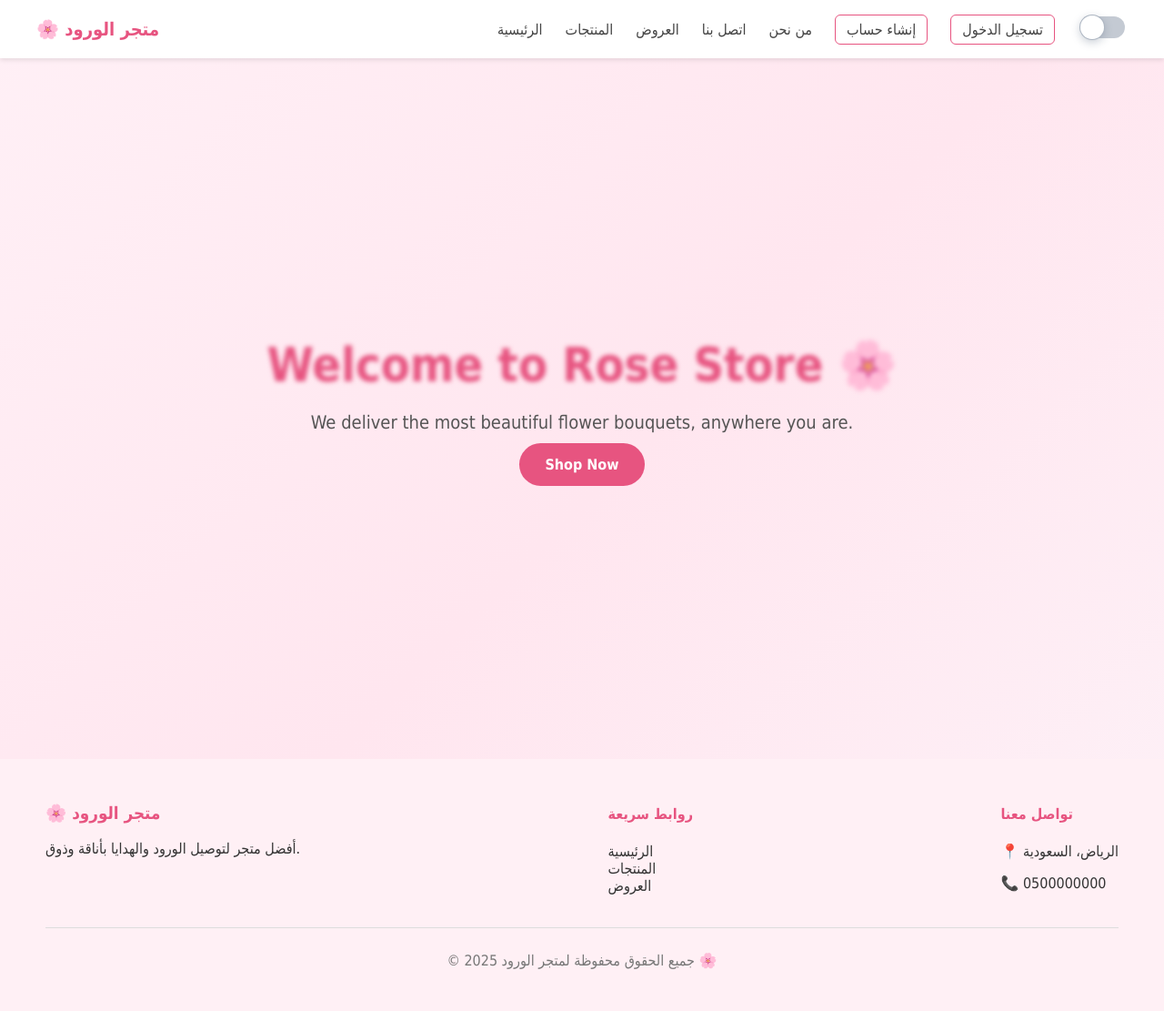
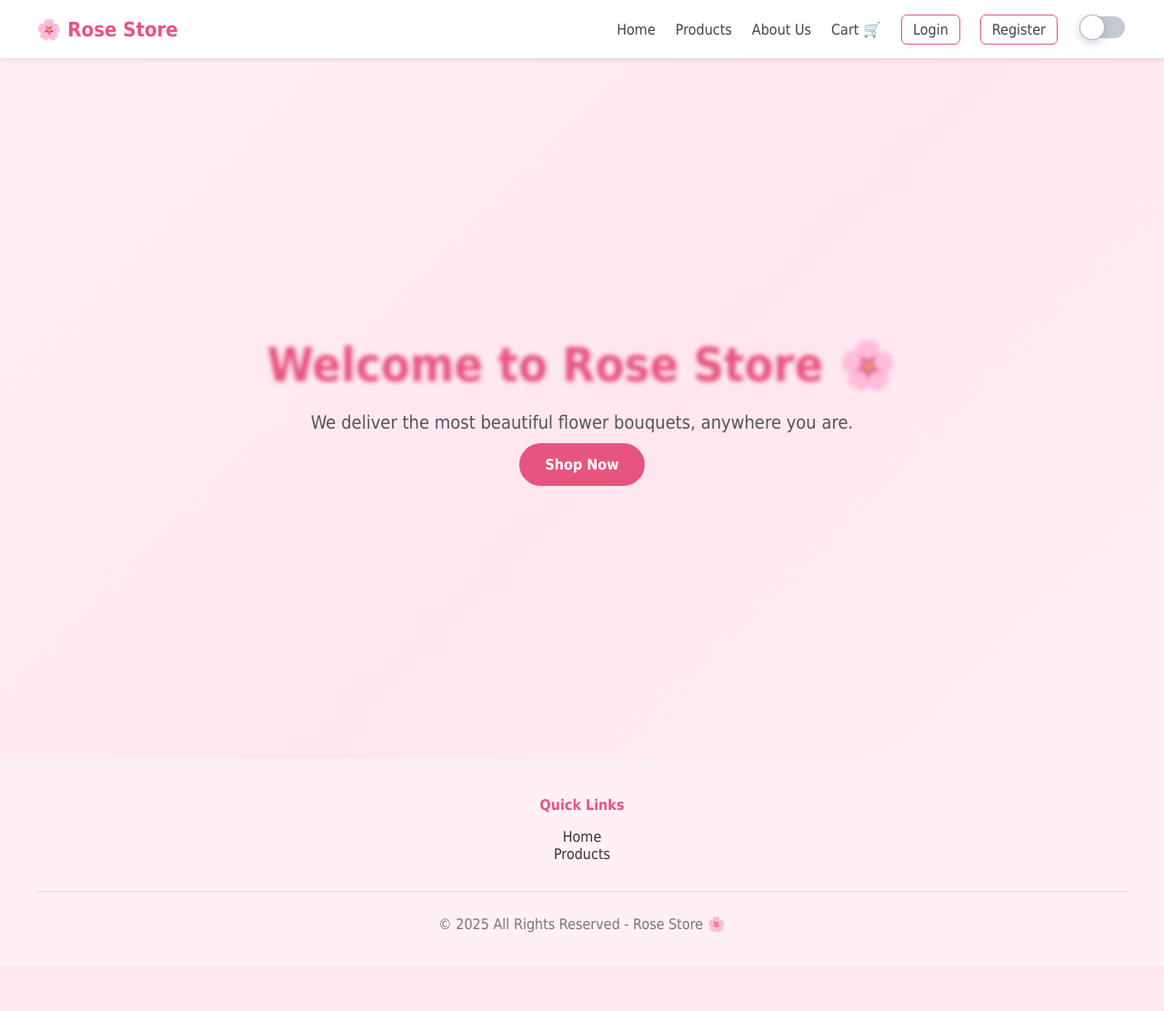
Before and after one commit to bkh1423/myproject, a Django app: page / in a window 1280 px wide. Shown: the whole page at 91% size. After the commit the page ends 1025 px from the top, so only its background shows below. Run offline with Django 5.2, Linux system fonts and the light colour scheme.

Commit message:
تعديل html

```diff
--- a/templates/accounts/register.html
+++ b/templates/accounts/register.html
@@ -2,7 +2,7 @@
 <html lang="en">
 <head>
     <meta charset="UTF-8">
-    <title>Register - Flower Store 🌸</title>
+    <title>Register - Rose Store 🌸</title>
     <style>
         body {
             font-family: "Tahoma", sans-serif;
@@ -77,7 +77,6 @@
         <h2>Create Account</h2>
         <form method="post">
             {% csrf_token %}
-
             {{ form.non_field_errors }}
 
             <label for="id_username">Username</label>
--- a/templates/footer.html
+++ b/templates/footer.html
@@ -1,45 +1,35 @@
 <footer>
     <div class="footer-container">
-        <div class="footer-about">
-            <h3>🌸 متجر الورود</h3>
-            <p>أفضل متجر لتوصيل الورود والهدايا بأناقة وذوق.</p>
-        </div>
         <div class="footer-links">
-            <h4>روابط سريعة</h4>
+            <h4>Quick Links</h4>
             <ul>
-                <li><a href="#">الرئيسية</a></li>
-                <li><a href="#">المنتجات</a></li>
-                <li><a href="#">العروض</a></li>
+                <li><a href="/">Home</a></li>
+                <li><a href="{% url 'product_list' %}">Products</a></li>
             </ul>
-        </div>
-        <div class="footer-contact">
-            <h4>تواصل معنا</h4>
-            <p>📍 الرياض، السعودية</p>
-            <p>📞 0500000000</p>
         </div>
     </div>
     <div class="footer-bottom">
-        <p>© 2025 جميع الحقوق محفوظة لمتجر الورود 🌸</p>
+        <p>© 2025 All Rights Reserved - Rose Store 🌸</p>
     </div>
 
     <style>
         footer {
             background: #fff0f5;
-            padding: 30px 50px;
+            padding: 20px 40px;
             margin-top: 50px;
         }
         .footer-container {
             display: flex;
-            justify-content: space-between;
-            flex-wrap: wrap;
-            gap: 30px;
+            justify-content: center;
         }
-        .footer-container h3, .footer-container h4 {
+        .footer-links h4 {
             color: #e75480;
+            margin-bottom: 10px;
         }
         .footer-links ul {
             list-style: none;
             padding: 0;
+            text-align: center;
         }
         .footer-links a {
             text-decoration: none;
@@ -50,7 +40,7 @@
         }
         .footer-bottom {
             text-align: center;
-            margin-top: 20px;
+            margin-top: 15px;
             color: #777;
             border-top: 1px solid #ddd;
             padding-top: 10px;
--- a/templates/header.html
+++ b/templates/header.html
@@ -1,23 +1,20 @@
 <header>
     <nav class="navbar">
-        <div class="logo">🌸 متجر الورود</div>
+        <div class="logo">🌸 Rose Store</div>
         <ul class="nav-links">
-            <li><a href="/">الرئيسية</a></li>
-            <li><a href="{% url 'product_list' %}">المنتجات</a></li>
-            <li><a href="#">العروض</a></li>
-            <li><a href="#">اتصل بنا</a></li>
-            <li><a href="#">من نحن</a></li>
+            <li><a href="/">Home</a></li>
+            <li><a href="{% url 'product_list' %}">Products</a></li>
+            <li><a href="#">About Us</a></li>
+            <li><a href="#">Cart 🛒</a></li>
 
-            <!-- منطق الحساب -->
             {% if user.is_authenticated %}
-                <li><a class="btn-auth" href="{% url 'logout' %}">تسجيل خروج</a></li>
-                <li><a class="btn-auth" href="#">حسابي</a></li>
+                <li><a class="btn-auth" href="{% url 'logout' %}">Logout</a></li>
             {% else %}
-                <li><a class="btn-auth" href="{% url 'register' %}">إنشاء حساب</a></li>
-                <li><a class="btn-auth" href="{% url 'login' %}">تسجيل الدخول</a></li>
+                <li><a class="btn-auth" href="{% url 'login' %}">Login</a></li>
+                <li><a class="btn-auth" href="{% url 'register' %}">Register</a></li>
             {% endif %}
 
-            <!-- ✅ زر التبديل بين الداكن والفاتح -->
+            <!-- 🌙 Dark mode toggle -->
             <li>
                 <label>
                     <input type="checkbox" class="switch" id="darkModeSwitch">
@@ -35,41 +32,51 @@
         background: white;
         padding: 15px 40px;
         box-shadow: 0 2px 5px rgba(0,0,0,0.1);
+        transition: background 0.3s ease;
     }
+
     .logo {
-        font-size: 20px;
+        font-size: 22px;
         font-weight: bold;
         color: #e75480;
     }
+
     .nav-links {
         list-style: none;
         display: flex;
-        gap: 25px;
+        gap: 22px;
         margin: 0;
         padding: 0;
         align-items: center;
     }
+
     .nav-links a {
         text-decoration: none;
         color: #444;
         font-weight: 500;
+        transition: color 0.3s ease;
     }
+
     .nav-links a:hover {
         color: #e75480;
     }
+
+    /* ✅ Auth buttons */
     .btn-auth {
         padding: 6px 12px;
         border: 1px solid #e75480;
         border-radius: 6px;
         color: #e75480;
         transition: 0.3s;
+        font-weight: 500;
     }
+
     .btn-auth:hover {
         background: #e75480;
         color: #fff;
     }
 
-    /* ✅ switch */
+    /* 🌙 Dark mode switch */
     .switch {
         position: relative;
         height: 1.5rem;
@@ -79,11 +86,13 @@
         -webkit-appearance: none;
         border-radius: 9999px;
         background-color: rgba(100, 116, 139, 0.377);
-      transition: all .3s ease;
+        transition: all 0.3s ease;
     }
+
     .switch:checked {
         background-color: rgba(236, 72, 153, 1);
     }
+
     .switch::before {
         position: absolute;
         content: "";
@@ -92,38 +101,49 @@
         display: block;
         height: 1.6rem;
         width: 1.6rem;
-      cursor: pointer;
         border: 1px solid rgba(100, 116, 139, 0.527);
         border-radius: 9999px;
-      background-color: rgba(255, 255, 255, 1);
+        background-color: white;
         box-shadow: 0 3px 10px rgba(100, 116, 139, 0.327);
-      transition: all .3s ease;
+        transition: all 0.3s ease;
     }
-    .switch:hover::before { box-shadow: 0 0 0px 8px rgba(0, 0, 0, .15) }
-    .switch:checked:hover::before { box-shadow: 0 0 0px 8px rgba(236, 72, 153, .15) }
+
+    .switch:hover::before {
+        box-shadow: 0 0 0px 8px rgba(0, 0, 0, 0.15);
+    }
+
+    .switch:checked:hover::before {
+        box-shadow: 0 0 0px 8px rgba(236, 72, 153, 0.15);
+    }
+
     .switch:checked:before {
         transform: translateX(100%);
         border-color: rgba(236, 72, 153, 1);
     }
 
-    /* 🌙 الوضع الداكن للهيدر */
+    /* 🌙 Dark mode styling */
     body.dark .navbar {
         background: #1e1e1e;
         box-shadow: 0 2px 5px rgba(255,255,255,0.1);
     }
+
     body.dark .nav-links a {
         color: #ddd;
     }
+
     body.dark .nav-links a:hover {
         color: #ff99bb;
     }
+
     body.dark .logo {
         color: #ff99bb;
     }
+
     body.dark .btn-auth {
         border-color: #ff99bb;
         color: #ff99bb;
     }
+
     body.dark .btn-auth:hover {
         background: #ff99bb;
         color: #fff;
@@ -131,11 +151,10 @@
 </style>
 
 <script>
-    // ✅ تبديل بين الوضع الداكن والفاتح مع التخزين
+    // ✅ Dark/Light theme toggle with localStorage
     document.addEventListener("DOMContentLoaded", function() {
         const switchBtn = document.getElementById("darkModeSwitch");
 
-        // تحميل الوضع السابق من localStorage
         if (localStorage.getItem("theme") === "dark") {
             document.body.classList.add("dark");
             switchBtn.checked = true;
```
Also changed, not shown: templates/accounts/login.html (+6 -6 lines), templates/home.html (line endings or trailing spaces). Lines whose indentation alone changed are shown as unchanged.
